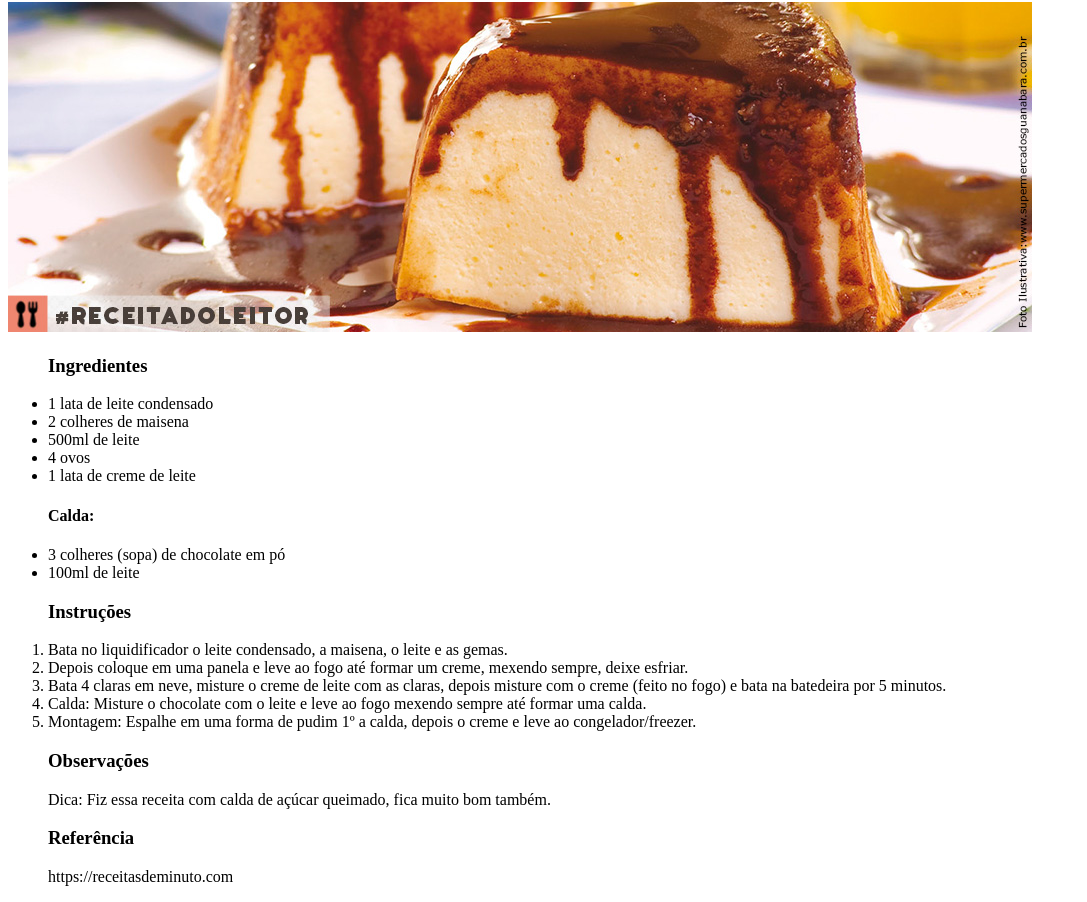
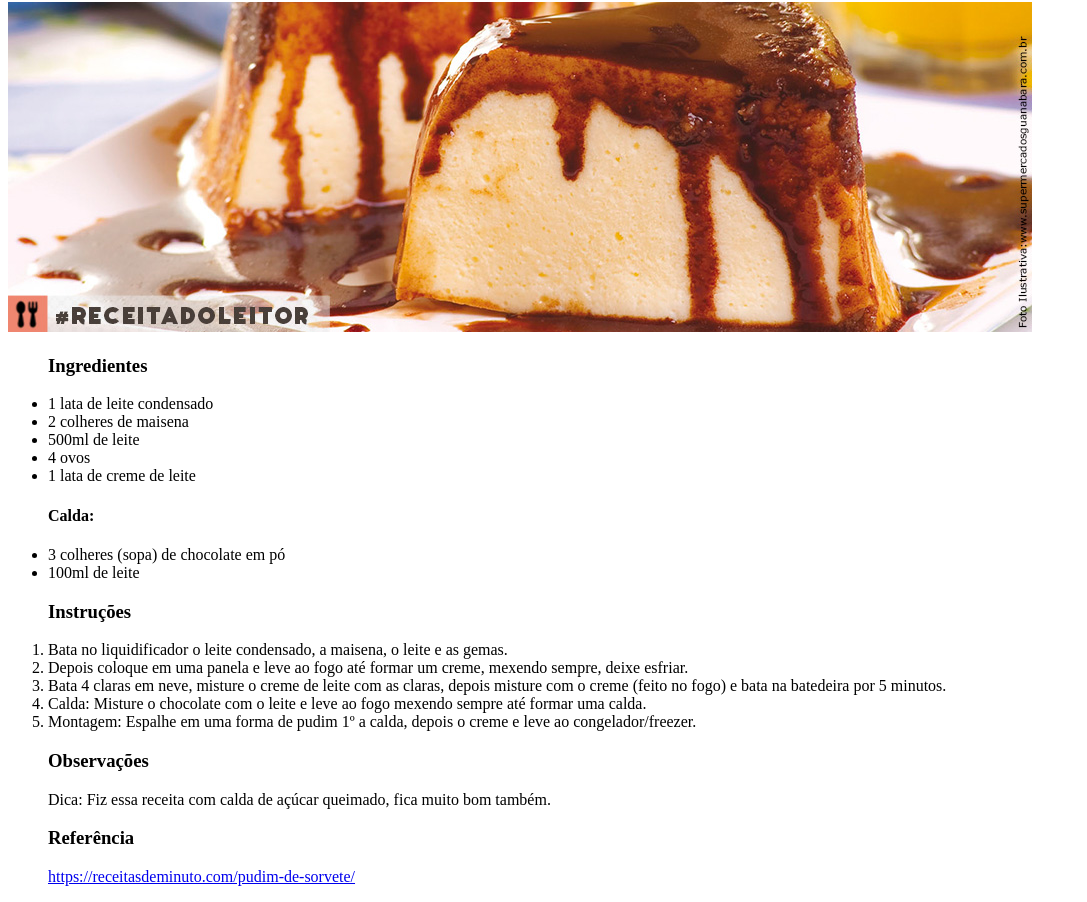
Before and after one commit to The-Arkrom/PdA, a plain HTML site: page 26.08/Receita de Ark.html in a window 1280 px wide. Shown: the part 78-980 px from the top of the page, without its empty margins (0-1087 px from the left). Drawn offline with Linux system fonts and the light colour scheme.

Commit message:
My codes

```diff
--- a/26.08/Receita de Ark.html
+++ b/26.08/Receita de Ark.html
@@ -42,7 +42,7 @@
 
     <h3>Referência</h3>
 
-      https://receitasdeminuto.com
+      <a href="https://receitasdeminuto.com/pudim-de-sorvete/" target="_self">https://receitasdeminuto.com/pudim-de-sorvete/</a>
 
 </body>
 </html>
```
